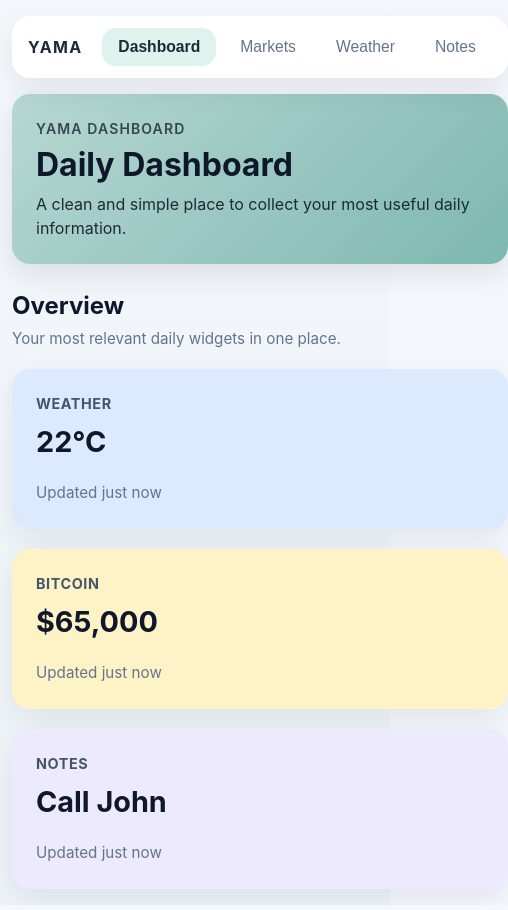
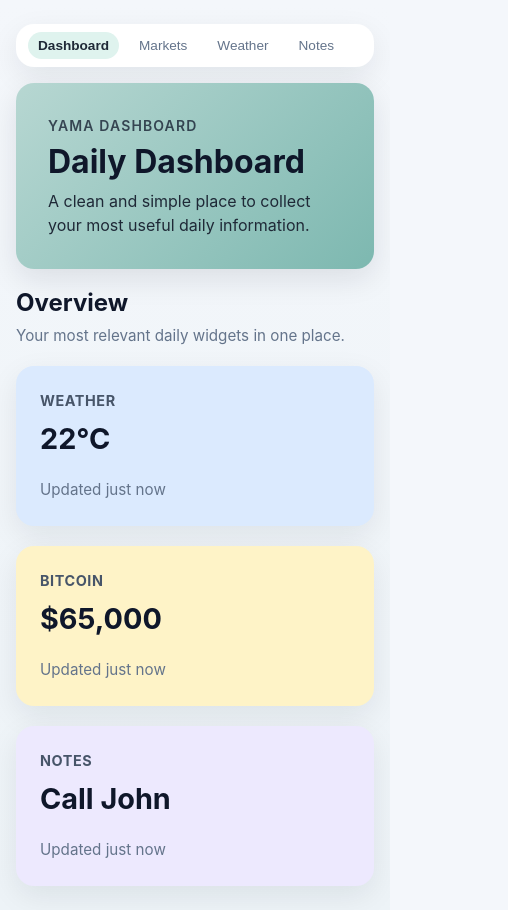
Before and after one commit to richfortune/dashboard-web, a React (Vite) app in the folder src/frontend/dashboard-web/: page / in a window 390 px wide. Shown: the whole page, 508 px wide, since content can reach past the window. Built offline with nearby package versions, Linux system fonts and the light colour scheme.

Commit message:
Add lightweight dashboard sidebar modify from antigravity2

```diff
--- a/src/frontend/dashboard-web/src/components/layout/AppShell.tsx
+++ b/src/frontend/dashboard-web/src/components/layout/AppShell.tsx
@@ -9,7 +9,7 @@ function AppShell({ children }: Props) {
         <div
             style={{
                 minHeight: "100vh",
-                padding: "16px 12px",
+                padding: "24px 16px",
             }}
         >
             <div className="app-layout">
--- a/src/frontend/dashboard-web/src/index.css
+++ b/src/frontend/dashboard-web/src/index.css
@@ -65,7 +65,7 @@ p {
   border-radius: var(--radius);
   padding: 32px;
   box-shadow: 0 10px 30px rgba(15, 23, 42, 0.10);
-  margin-bottom: 24px;
+  margin-bottom: 16px;
 }
 
 .sidebar {
@@ -130,6 +130,7 @@ p {
     grid-template-columns: 200px 1fr;
     gap: 20px;
   }
+
   .sidebar {
     width: 200px;
     padding: 20px 14px;
@@ -143,55 +144,31 @@ p {
     gap: 16px;
   }
 
-  .app-header {
-    padding: 24px;
-  }
-
   .sidebar {
+    flex-direction: row;
     width: 100%;
-    flex-direction: row;
-    align-items: center;
-    padding: 12px 16px;
-    gap: 20px;
-    z-index: 10;
-    position: sticky;
-    top: 16px;
+    height: auto;
+    padding: 8px 12px;
+    gap: 10px;
   }
 
   .sidebar-brand {
-    display: flex;
-    align-items: center;
-  }
-
-  .sidebar-brand h2 {
     display: none;
-  }
-
-  .sidebar-brand p {
-    margin-bottom: 0;
-    font-size: 1rem;
-    color: var(--text);
   }
 
   .sidebar-nav {
     flex-direction: row;
     overflow-x: auto;
-    gap: 8px;
     flex: 1;
-    -ms-overflow-style: none; /* IE and Edge */
-    scrollbar-width: none;  /* Firefox */
-  }
-
-  .sidebar-nav::-webkit-scrollbar {
-    display: none; /* Hide scrollbar for Chrome/Safari */
+    scroll-behavior: smooth;
   }
 
   .sidebar-nav button {
-    text-align: center;
-    padding: 10px 16px;
+    padding: 6px 10px;
+    font-size: 0.85rem;
   }
 
   .sidebar-focus-card {
-    display: none; /* Hide focus box on mobile to save horizontal space */
+    display: none;
   }
 }
```
